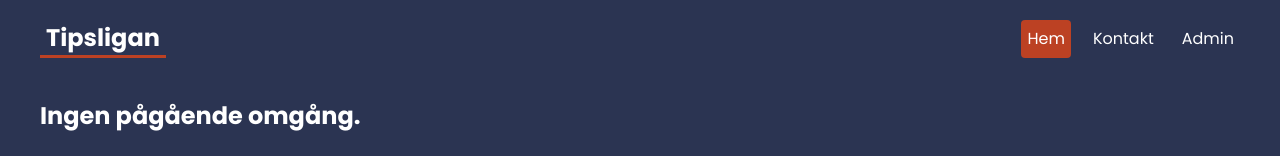
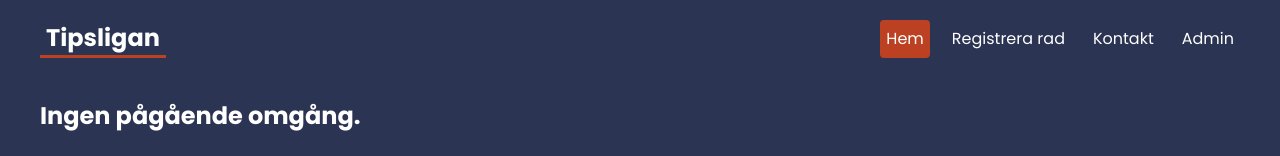
Before and after one commit to johannesern/tipsligan, a React (Vite) app: page / in a window 1280 px wide. Shown: the top 156 px of the page. Built offline with nearby package versions, Linux system fonts and the light colour scheme; no server answers.

Commit message:
moved button

```diff
--- a/src/App.jsx
+++ b/src/App.jsx
@@ -25,7 +25,7 @@ const router = createBrowserRouter(
     <Route path="/" element={<RootLayout />}>
       <Route path="/" element={<Home />}>
         <Route index element={<HighscoreDisplay />}></Route>
-        <Route path="registrera" element={<UserRegistration />} />
+        <Route path="registrera-rad" element={<UserRegistration />} />
       </Route>
       <Route path="kontakta-oss" element={<Contact />} />
       <Route path="admin" element={<Admin />}>
--- a/src/layouts/RootLayout.jsx
+++ b/src/layouts/RootLayout.jsx
@@ -9,6 +9,7 @@ export function RootLayout() {
             <Link to="/">Tipsligan</Link>
           </h1>
           <NavLink to="/">Hem</NavLink>
+          <NavLink to="registrera-rad">Registrera rad</NavLink>
           <NavLink to="kontakta-oss">Kontakt</NavLink>
           <NavLink to="admin">Admin</NavLink>
         </nav>
```
